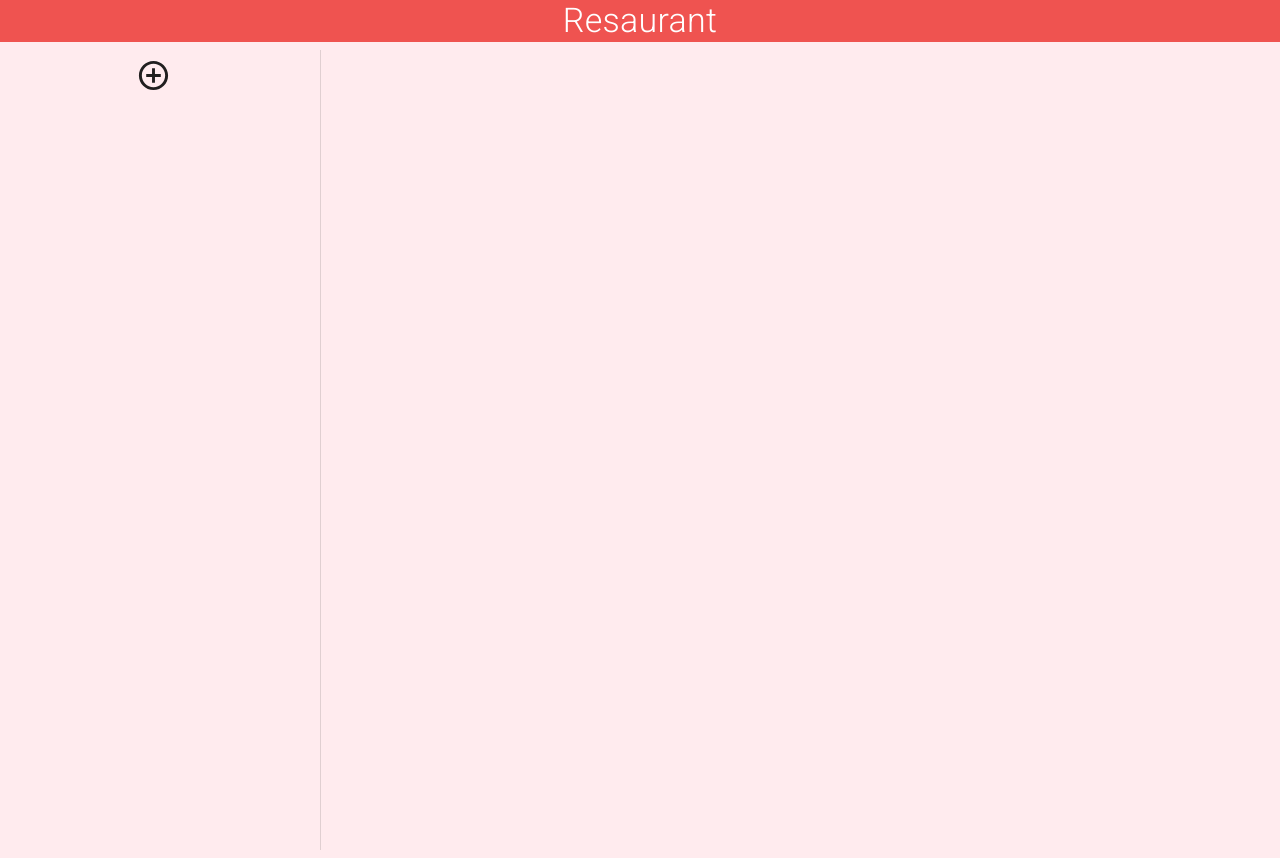
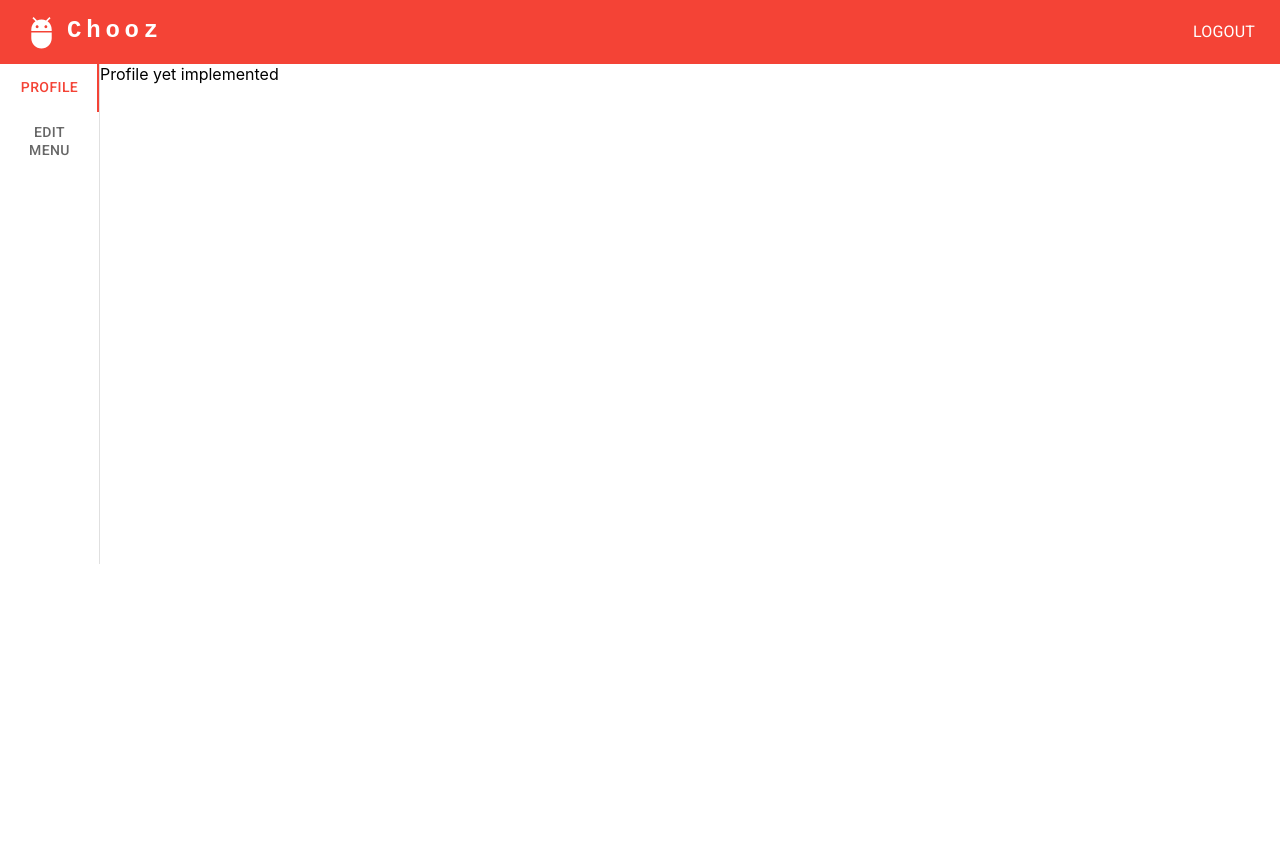
Before and after one commit to Chooz-Start-Up/chooz-centralized-menu, a React (Create React App) app in the folder owner-web/: page / in a window 1280 px wide. Built offline with nearby package versions, Linux system fonts and the light colour scheme; a web font is replaced by a local one.

Commit message:
Added skeletons of tab menu and website banner/header

```diff
--- a/owner-web/src/App.tsx
+++ b/owner-web/src/App.tsx
@@ -4,10 +4,14 @@ import {
   Box,
   createTheme,
   Paper,
+  Tab,
+  Tabs,
   ThemeProvider,
   Typography,
 } from "@mui/material";
 import { MenuColumnList } from "./component/main_objects/MenuColumnList";
+import TabPanel from "./features/TabPanel";
+import ChoozAppBar from "./features/ChoozAppBar";
 
 const theme = createTheme({
   palette: {
@@ -16,7 +20,7 @@ const theme = createTheme({
       contrastText: "#ffffff",
     },
     secondary: {
-      main: "#ef5350",
+      main: "#ffffff",
     },
   },
 
@@ -33,22 +37,68 @@ const theme = createTheme({
   },
 });
 
-class App extends React.Component {
+interface AppProp {}
+
+interface AppState {
+  tabIndex: number;
+}
+
+class App extends React.Component<AppProp, AppState> {
+  constructor(props: AppProp) {
+    super(props);
+
+    this.state = { tabIndex: 0 };
+  }
+
+  a11yProps(index: number) {
+    return {
+      id: `vertical-tab-${index}`,
+      "aria-controls": `vertical-tabpanel-${index}`,
+    };
+  }
+
+  handleChange = (event: React.SyntheticEvent, newValue: number) => {
+    this.setState({ tabIndex: newValue });
+  };
+
   render() {
     return (
       <>
         <ThemeProvider theme={theme}>
+          <ChoozAppBar />
+          <Box
+            sx={{
+              flexGrow: 1,
+              bgcolor: "background.paper",
+              display: "flex",
+              height: "100vh",
+            }}
+          >
+            <Tabs
+              orientation="vertical"
+              variant="scrollable"
+              value={this.state.tabIndex}
+              onChange={this.handleChange}
+              sx={{ height: 500, borderRight: 1, borderColor: "grey.300" }}
+            >
+              <Tab label="Profile" {...this.a11yProps(0)} />
+              <Tab label="Edit Menu" {...this.a11yProps(1)} />
+            </Tabs>
+            <TabPanel value={this.state.tabIndex} index={0}>
+              Profile yet implemented
+            </TabPanel>
+            <TabPanel value={this.state.tabIndex} index={1}>
               <Paper
                 sx={{
                   width: "100%",
-              height: "100vh",
-              bgcolor: "#ffebee",
+                  bgcolor: "white",
+                  // bgcolor: "#ffebee",
                 }}
               >
                 <Box>
                   <Box
                     sx={{
-                  bgcolor: "secondary.main",
+                      bgcolor: "#ef5350",
                     }}
                   >
                     <Typography variant="h4">Resaurant</Typography>
@@ -57,6 +107,8 @@ class App extends React.Component {
                   <MenuColumnList />
                 </Box>
               </Paper>
+            </TabPanel>
+          </Box>
         </ThemeProvider>
       </>
     );
--- a/owner-web/src/component/buttons/AddButtonWithDialog.tsx
+++ b/owner-web/src/component/buttons/AddButtonWithDialog.tsx
@@ -32,7 +32,7 @@ const AddButtonWithDialog: React.FC<AddButtonWithDialogProps> = (
     <>
       <ListItemButton selected={false} onClick={handleClickOpen}>
         <Grid item xs={5}></Grid>
-        <AddCircleOutlineIcon fontSize="large" />
+        <AddCircleOutlineIcon fontSize="large" sx={{ color: "#ef5350" }} />
       </ListItemButton>
 
       <Dialog open={open} onClose={handleClose}>
--- a/owner-web/src/component/main_objects/ItemColumnPage.tsx
+++ b/owner-web/src/component/main_objects/ItemColumnPage.tsx
@@ -12,6 +12,7 @@ import {
   InputAdornment,
   InputLabel,
   OutlinedInput,
+  Paper,
   TextField,
   Typography,
   useFormControl,
@@ -46,12 +47,13 @@ const ItemColumnPage: React.FC<ItemColumnPageProps> = (
   );
 
   return (
-    <Box sx={{ display: "flex", flexWrap: "wrap" }}>
-      <Grid item xs={12}>
+    <>
+      <Box>
         <Typography variant="h5" align="center">
           {props.item.name}
         </Typography>
-
+      </Box>
+      <Box marginTop={1}>
         <Typography variant="h6" align="left">
           Description
         </Typography>
@@ -64,7 +66,8 @@ const ItemColumnPage: React.FC<ItemColumnPageProps> = (
           value={props.item.description}
           onChange={onDescriptionChange}
         />
-        <Grid item xs={12}></Grid>
+      </Box>
+      <Box marginTop={1}>
         <Typography variant="h6" align="left">
           Price
         </Typography>
@@ -74,7 +77,8 @@ const ItemColumnPage: React.FC<ItemColumnPageProps> = (
           value={props.item.price}
           onChange={onPriceChange}
         />
-
+      </Box>
+      <Box marginTop={1}>
         <Typography variant="h6" align="left">
           Ingredients
         </Typography>
@@ -87,8 +91,8 @@ const ItemColumnPage: React.FC<ItemColumnPageProps> = (
           value={props.item.ingredients}
           onChange={onIngredientsChange}
         />
-      </Grid>
-    </Box>
+      </Box>
+    </>
   );
 };
 
--- a/owner-web/src/component/main_objects/MenuColumnList.tsx
+++ b/owner-web/src/component/main_objects/MenuColumnList.tsx
@@ -7,6 +7,7 @@ import {
   ListItem,
   ListItemButton,
   Paper,
+  Typography,
 } from "@mui/material/";
 import {
   ItemProps,
@@ -390,8 +391,26 @@ export class MenuColumnList extends React.Component<
     );
     return (
       <>
-        <Grid container spacing={0} bgcolor={"#ffebee"}>
-          <Grid item xs={3}>
+        <Grid container spacing={0} bgcolor={"white"}>
+          <Grid
+            item
+            xs={2}
+            borderRight={1}
+            borderColor="grey.300"
+            height="100vh"
+            minHeight={460}
+          >
+            <Box maxHeight={25}>
+              <Typography
+                align="center"
+                bgcolor="#f59795"
+                color="white"
+                variant="h5"
+              >
+                Menu
+              </Typography>
+            </Box>
+
             <List component="nav">
               <Grid item xs={12}>
                 <ColumnListItemButton
@@ -420,15 +439,27 @@ export class MenuColumnList extends React.Component<
               </Grid>
             </List>
           </Grid>
-          <Divider
-            orientation="vertical"
-            variant="middle"
-            flexItem
-            sx={{ height: "100vh" }}
-          />
+
+          <Grid
+            item
+            xs={2}
+            borderRight={1}
+            borderColor="grey.300"
+            height="100vh"
+            minHeight={460}
+          >
+            <Box maxHeight={25}>
+              <Typography
+                align="center"
+                bgcolor="#f59795"
+                color="white"
+                variant="h5"
+              >
+                Category
+              </Typography>
+            </Box>
             {this.validateMenuIndexBeforeRender() !== -1 && (
               <>
-              <Grid item xs={3}>
                 <CategoryColumnList
                   categoryItems={
                     this.state.menuItems[this.state.selectedMenuIndex]
@@ -445,19 +476,30 @@ export class MenuColumnList extends React.Component<
                   validateText={this.validateText}
                   setSelectedCategoryIndex={this.setSelectedCategoryIndex}
                 />
-              </Grid>
-              <Divider
-                orientation="vertical"
-                variant="middle"
-                flexItem
-                sx={{ height: "100vh" }}
-              />
               </>
             )}
+          </Grid>
 
+          <Grid
+            item
+            xs={2}
+            borderRight={1}
+            borderColor="grey.300"
+            height="100vh"
+            minHeight={460}
+          >
+            <Box maxHeight={25}>
+              <Typography
+                align="center"
+                bgcolor="#f59795"
+                color="white"
+                variant="h5"
+              >
+                Item
+              </Typography>
+            </Box>
             {this.validateCategoryIndexBeforeRender() !== -1 && (
               <>
-              <Grid item xs={3}>
                 <ItemColumnList
                   itemItems={
                     this.state.menuItems[this.state.selectedMenuIndex]
@@ -470,18 +512,23 @@ export class MenuColumnList extends React.Component<
                   validateText={this.validateText}
                   setSelectedItemIndex={this.setSelectedItemIndex}
                 />
-              </Grid>
-              <Divider
-                orientation="vertical"
-                variant="middle"
-                flexItem
-                sx={{ height: "100vh" }}
-              />
               </>
             )}
+          </Grid>
 
+          <Grid item xs={6}>
+            <Box maxHeight={25}>
+              <Typography
+                align="center"
+                bgcolor="#f59795"
+                color="white"
+                variant="h5"
+              >
+                Item Detail
+              </Typography>
+            </Box>
             {this.validateItemIndexBeforeRender() !== -1 && (
-            <Grid padding={5} item xs={2.9}>
+              <Box width="95%" marginLeft={2} marginTop={2}>
                 <ItemColumnPage
                   item={
                     this.state.menuItems[this.state.selectedMenuIndex]
@@ -491,8 +538,9 @@ export class MenuColumnList extends React.Component<
                   }
                   checkItemUpdate={this.checkItemUpdate}
                 />
+              </Box>
+            )}
           </Grid>
-          )}
         </Grid>
       </>
     );
--- /dev/null
+++ b/owner-web/src/features/ChoozAppBar.tsx
@@ -0,0 +1,85 @@
+import * as React from "react";
+import AppBar from "@mui/material/AppBar";
+import Box from "@mui/material/Box";
+import Toolbar from "@mui/material/Toolbar";
+import IconButton from "@mui/material/IconButton";
+import Typography from "@mui/material/Typography";
+import Menu from "@mui/material/Menu";
+import MenuIcon from "@mui/icons-material/Menu";
+import Container from "@mui/material/Container";
+import Avatar from "@mui/material/Avatar";
+import Button from "@mui/material/Button";
+import Tooltip from "@mui/material/Tooltip";
+import MenuItem from "@mui/material/MenuItem";
+import AdbIcon from "@mui/icons-material/Adb";
+import LogoutIcon from "@mui/icons-material/Logout";
+import { AlignHorizontalRight, ForkRight } from "@mui/icons-material";
+import { Grid } from "@mui/material";
+
+// const pages = [];
+const settings = ["Logout"];
+
+const ChoozAppBar = () => {
+  const [anchorElNav, setAnchorElNav] = React.useState<null | HTMLElement>(
+    null
+  );
+  const [anchorElUser, setAnchorElUser] = React.useState<null | HTMLElement>(
+    null
+  );
+
+  const handleOpenNavMenu = (event: React.MouseEvent<HTMLElement>) => {
+    setAnchorElNav(event.currentTarget);
+  };
+  const handleOpenUserMenu = (event: React.MouseEvent<HTMLElement>) => {
+    setAnchorElUser(event.currentTarget);
+  };
+
+  const handleCloseNavMenu = () => {
+    setAnchorElNav(null);
+  };
+
+  const handleCloseUserMenu = () => {
+    setAnchorElUser(null);
+  };
+
+  return (
+    <AppBar position="static">
+      <Grid direction="row" alignItems="center">
+        <Toolbar disableGutters>
+          <Grid container paddingLeft={3}>
+            <AdbIcon
+              fontSize="large"
+              sx={{ display: { xs: "none", md: "flex" }, mr: 1 }}
+            />
+            <Typography
+              variant="h5"
+              noWrap
+              component="a"
+              href="/"
+              sx={{
+                mr: 2,
+                display: { xs: "none", md: "flex" },
+                fontFamily: "monospace",
+                fontWeight: 700,
+                letterSpacing: ".3rem",
+                color: "inherit",
+                textDecoration: "none",
+              }}
+            >
+              Chooz
+            </Typography>
+          </Grid>
+
+          <Grid container paddingRight={3} justifyContent="flex-end">
+            <Button onClick={handleOpenUserMenu} sx={{ p: 0 }}>
+              <Typography textAlign="right" color="white">
+                Logout
+              </Typography>
+            </Button>
+          </Grid>
+        </Toolbar>
+      </Grid>
+    </AppBar>
+  );
+};
+export default ChoozAppBar;
--- /dev/null
+++ b/owner-web/src/features/TabPanel.tsx
@@ -0,0 +1,28 @@
+import * as React from "react";
+import Tabs from "@mui/material/Tabs";
+import Tab from "@mui/material/Tab";
+import Typography from "@mui/material/Typography";
+import Box from "@mui/material/Box";
+
+export interface TabPanelProps {
+  children?: React.ReactNode;
+  index: number;
+  value: number;
+}
+
+export default function TabPanel(props: TabPanelProps) {
+  const { children, value, index, ...other } = props;
+
+  return (
+    <Box
+      width="100%"
+      role="tabpanel"
+      hidden={value !== index}
+      id={`vertical-tabpanel-${index}`}
+      aria-labelledby={`vertical-tab-${index}`}
+      {...other}
+    >
+      {value === index && <>{children}</>}
+    </Box>
+  );
+}
```
Lines whose indentation alone changed are shown as unchanged.
